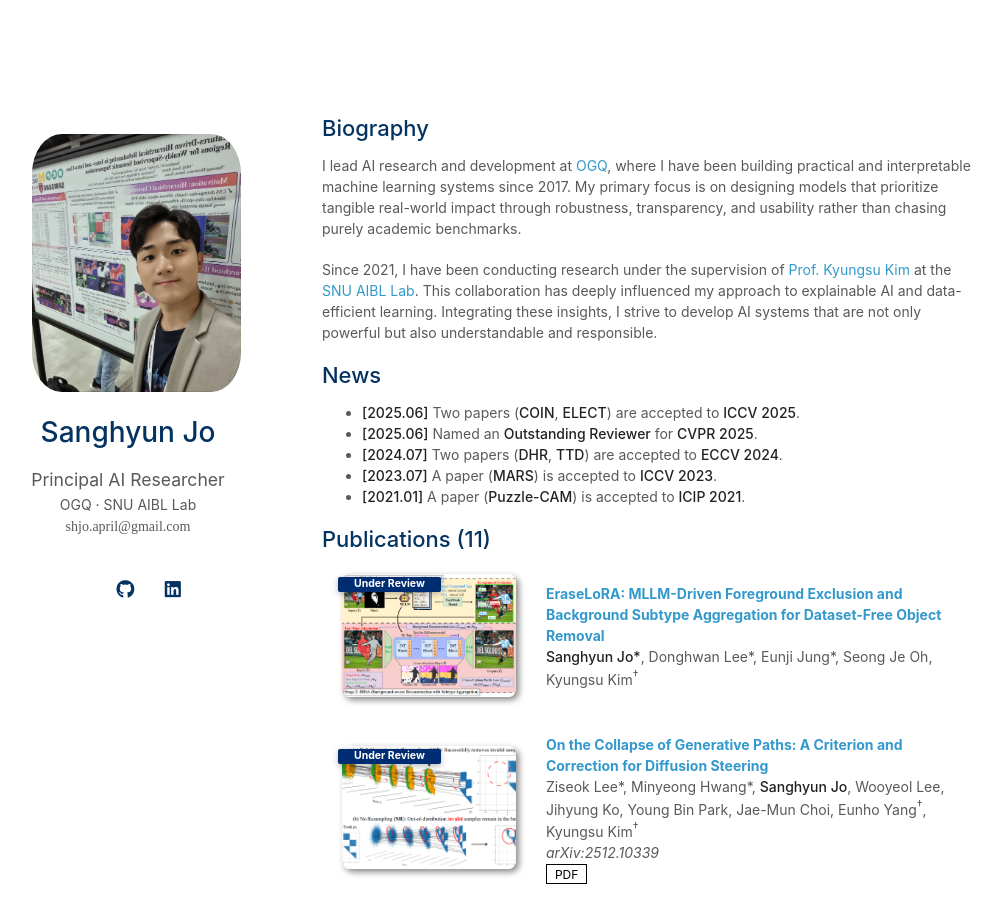
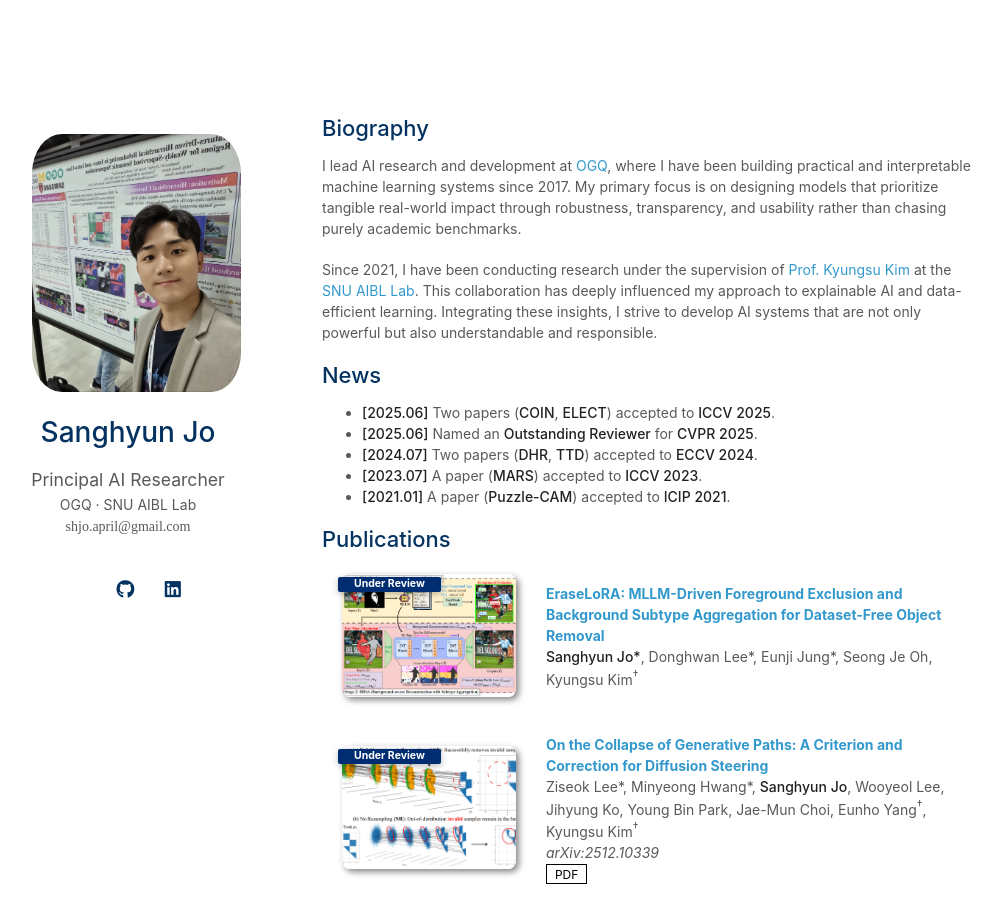
Before and after one commit to shjo-april/shjo-april.github.io, a Jekyll site: the page built from index.md, in a window 1280 px wide and 900 px high. Shown: the whole window, without its empty margins (148-1149 px from the left). Built offline with Jekyll 4.4.1, drawn with Linux system fonts in a browser that asks for light colours; a style sheet for code colours, icons or effects is not loaded; our own code applies the rules of GitHub Pages for plain Markdown files.

Commit message:
update some sentences

```diff
--- a/_data/publications.yml
+++ b/_data/publications.yml
@@ -113,4 +113,4 @@ main:
     code: https://github.com/shjo-april/PuzzleCAM
     # page: https://shjo-april.github.io/PuzzleCAM/
     image: ./assets/img/PuzzleCAM.png
-    # notes: -
+    notes: 140+ Citations
--- a/_includes/publications.md
+++ b/_includes/publications.md
@@ -1,4 +1,4 @@
-<h2 id="publications" style="margin: 2px 0px -15px;">Publications (11)</h2>
+<h2 id="publications" style="margin: 2px 0px -15px;">Publications</h2>
 
 <div class="publications">
 <ol class="bibliography">
--- a/index.md
+++ b/index.md
@@ -10,11 +10,11 @@ Since 2021, I have been conducting research under the supervision of [Prof. Kyun
 
 ## News
 
-- **[2025.06]** Two papers ([**COIN**](https://shjo-april.github.io/COIN/), [**ELECT**](https://elect-diffusion.github.io/)) are accepted to **ICCV 2025**.
+- **[2025.06]** Two papers ([**COIN**](https://shjo-april.github.io/COIN/), [**ELECT**](https://elect-diffusion.github.io/)) accepted to **ICCV 2025**.
 - **[2025.06]** Named an **Outstanding Reviewer** for **CVPR 2025**.
-- **[2024.07]** Two papers ([**DHR**](https://www.ecva.net/papers/eccv_2024/papers_ECCV/papers/10547.pdf), [**TTD**](https://www.ecva.net/papers/eccv_2024/papers_ECCV/papers/10592.pdf)) are accepted to **ECCV 2024**.
-- **[2023.07]** A paper ([**MARS**](https://openaccess.thecvf.com/content/ICCV2023/papers/Jo_MARS_Model-agnostic_Biased_Object_Removal_without_Additional_Supervision_for_Weakly-Supervised_ICCV_2023_paper.pdf)) is accepted to **ICCV 2023**.
-- **[2021.01]** A paper ([**Puzzle-CAM**](https://arxiv.org/pdf/2101.11253)) is accepted to **ICIP 2021**.
+- **[2024.07]** Two papers ([**DHR**](https://www.ecva.net/papers/eccv_2024/papers_ECCV/papers/10547.pdf), [**TTD**](https://www.ecva.net/papers/eccv_2024/papers_ECCV/papers/10592.pdf)) accepted to **ECCV 2024**.
+- **[2023.07]** A paper ([**MARS**](https://openaccess.thecvf.com/content/ICCV2023/papers/Jo_MARS_Model-agnostic_Biased_Object_Removal_without_Additional_Supervision_for_Weakly-Supervised_ICCV_2023_paper.pdf)) accepted to **ICCV 2023**.
+- **[2021.01]** A paper ([**Puzzle-CAM**](https://arxiv.org/pdf/2101.11253)) accepted to **ICIP 2021**.
 
 {% include_relative _includes/publications.md %}
 
```
